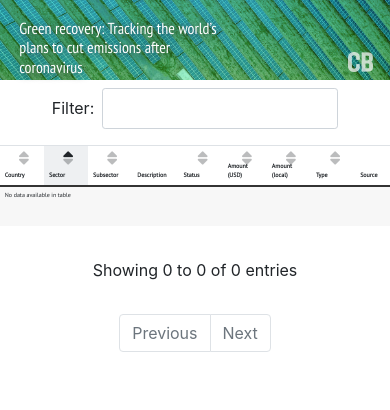
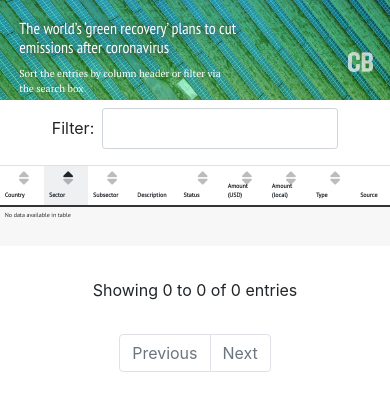
Before and after one commit to oliverater/green-recovery-grid, a plain HTML site: page index.html in a window 390 px wide. Shown: the top 410 px of the page. Drawn offline with nearby package versions, Linux system fonts and the light colour scheme; no server answers.

Commit message:
Subtitle

```diff
--- a/css/style.css
+++ b/css/style.css
@@ -207,7 +207,7 @@ tr{
 }
 
 #header-title{
-    display: inline-flex;
+    display: inline-block;
     padding-top:3em;
     padding-left:3em;
     width:95%;
@@ -223,6 +223,7 @@ tr{
 #header-title p{
     font-family: 'PT Serif', serif;
     color:#ffffff;
+    font-size:14px;
 }
 
 #logo{
@@ -340,7 +341,7 @@ th:nth-child(12), td:nth-child(12){
 
     #header {
     width: 107%;
-    height: 80px;
+    height: 100px;
     }
 
     #header-title{
@@ -350,6 +351,10 @@ th:nth-child(12), td:nth-child(12){
 
     #header-title h1{
         font-size:16px;
+        width:66%;
+    }
+    #header-title p{
+        font-size:10px;
         width:66%;
     }
 
--- a/index.html
+++ b/index.html
@@ -1,7 +1,7 @@
 <!DOCTYPE html>
 <html>
 <head>
-  <title>Green recovery: Tracking the world’s plans to cut emissions after coronavirus</title>
+  <title>The world’s ‘green recovery’ plans to cut emissions after coronavirus</title>
   <meta charset="utf-8">
     <meta name="viewport" content="width=device-width, initial-scale=1, shrink-to-fit=no">
     <link rel="stylesheet" href="css/bootstrap.css">
@@ -18,8 +18,8 @@
 <table id="dtBasicExample" class="table table-hover table-striped table-sm" cellspacing="0" width="100%">
   <div id="header">
     <div id="header-title">
-      <h1>Green recovery: Tracking the world’s plans to cut emissions after coronavirus</h1>
-      <!-- <p>Subtitle: and directions how to use...</p> -->
+      <h1>The world’s ‘green recovery’ plans to cut emissions after coronavirus</h1>
+      <p>Sort the entries by column header or filter via the search box</p>
     </div>
     <div id="logo">
       <img src="img/cblogo.png">
```
